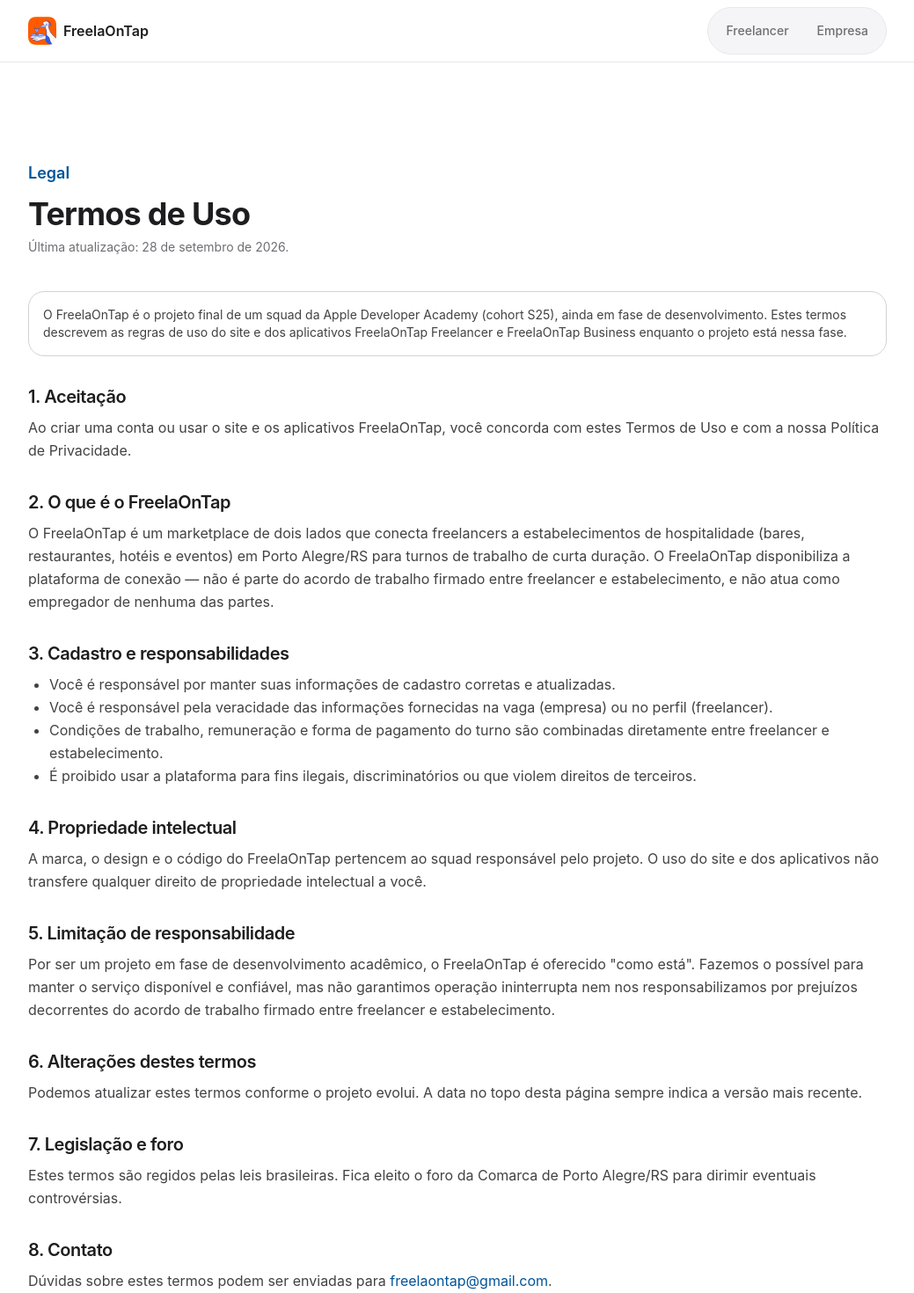
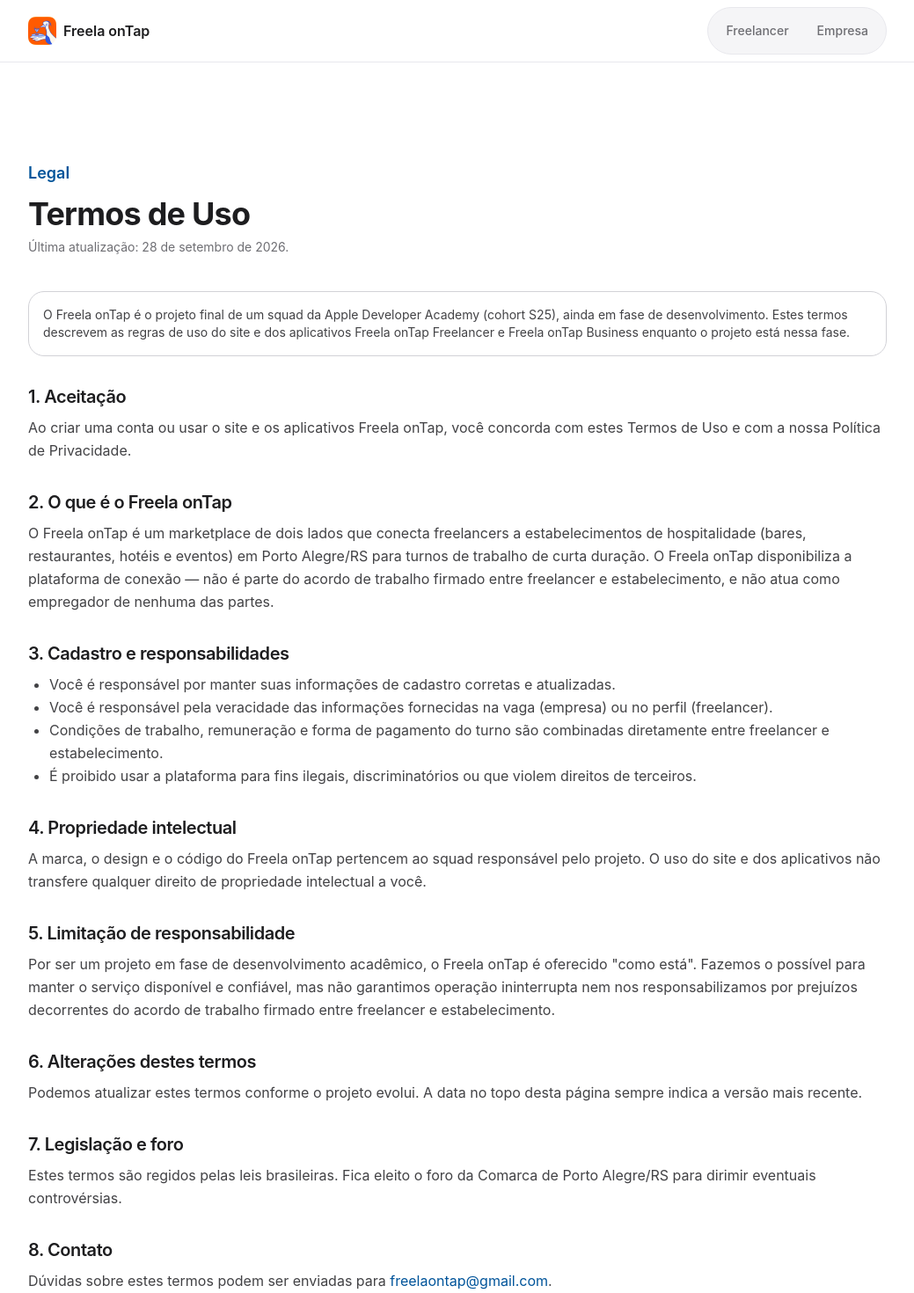
Before and after one commit to FreelaOnTap/freela-ontap-landing, a React (Vite) app: page /termos in a window 1280 px wide. Shown: the top 1470 px of the page at 88% size, without its empty margins (120-1159 px from the left). Built offline with nearby package versions, Linux system fonts and the light colour scheme; no server answers.

Commit message:
fix: spell the product name as "Freela onTap" across the site
Every user-facing occurrence — page title and meta tags, header, footer, landing copy, form consent, support, privacy and terms pages — now uses the official product name. Code identifiers, URLs and the support e-mail are unchanged.

```diff
--- a/index.html
+++ b/index.html
@@ -11,12 +11,12 @@
       href="https://fonts.googleapis.com/css2?family=Inter:wght@400;500;600;700;800&display=swap"
       rel="stylesheet"
     />
-    <title>FreelaOnTap — freelas em bares, restaurantes e cafés de Porto Alegre e região</title>
+    <title>Freela onTap — freelas em bares, restaurantes e cafés de Porto Alegre e região</title>
     <meta
       name="description"
-      content="FreelaOnTap conecta freelancers a bares, restaurantes, cafeterias e casas noturnas de Porto Alegre e região. Lançamento em 22 de outubro de 2026."
+      content="Freela onTap conecta freelancers a bares, restaurantes, cafeterias e casas noturnas de Porto Alegre e região. Lançamento em 22 de outubro de 2026."
     />
-    <meta property="og:title" content="FreelaOnTap" />
+    <meta property="og:title" content="Freela onTap" />
     <meta
       property="og:description"
       content="Sai do grupo. Entra no turno. Freelas em bares, restaurantes, cafés e casas noturnas de Porto Alegre e região."
--- a/src/components/Footer.tsx
+++ b/src/components/Footer.tsx
@@ -17,7 +17,7 @@
         <div className="flex flex-col gap-3">
           <div className="flex items-center gap-2 font-semibold" style={{ color: 'var(--color-text-primary)' }}>
             <Logo className="h-8 w-8" />
-            FreelaOnTap
+            Freela onTap
           </div>
           <p className="text-sm" style={{ color: 'var(--color-text-secondary)' }}>
             Projeto final do squad da Apple Developer Academy, cohort S25 — Porto Alegre/RS.
@@ -40,7 +40,7 @@
           <a href={`mailto:${SUPPORT_EMAIL}`} style={{ color: 'var(--color-link)' }}>
             {SUPPORT_EMAIL}
           </a>
-          <p style={{ color: 'var(--color-text-tertiary)' }}>© {currentYear} FreelaOnTap</p>
+          <p style={{ color: 'var(--color-text-tertiary)' }}>© {currentYear} Freela onTap</p>
         </div>
       </div>
     </footer>
--- a/src/components/Header.tsx
+++ b/src/components/Header.tsx
@@ -14,12 +14,12 @@
       <div className="mx-auto flex w-full max-w-5xl items-center justify-between gap-3 px-4 py-2 sm:px-6">
         <Link
           to="/"
-          aria-label="FreelaOnTap, página inicial"
+          aria-label="Freela onTap, página inicial"
           className="flex min-h-11 shrink-0 items-center gap-2 font-semibold whitespace-nowrap"
           style={{ color: 'var(--color-text-primary)' }}
         >
           <Logo className="h-8 w-8" />
-          <span className="hidden sm:inline">FreelaOnTap</span>
+          <span className="hidden sm:inline">Freela onTap</span>
         </Link>
         <AudienceSwitch label="Ver o site para" />
       </div>
--- a/src/components/InterestForm.tsx
+++ b/src/components/InterestForm.tsx
@@ -275,7 +275,7 @@
             {...invalid('consented')}
           />
           <span>
-            Aceito receber contato do FreelaOnTap por WhatsApp ou e-mail sobre o lançamento e li a{' '}
+            Aceito receber contato do Freela onTap por WhatsApp ou e-mail sobre o lançamento e li a{' '}
             <Link to="/privacidade" target="_blank" rel="noopener noreferrer" className="underline" style={{ color: 'var(--color-link)' }}>
               Política de Privacidade
             </Link>
--- a/src/content.ts
+++ b/src/content.ts
@@ -30,13 +30,13 @@
   freelancer: {
     label: 'Freelancer',
     hero: {
-      eyebrow: 'FreelaOnTap para freelancers',
+      eyebrow: 'Freela onTap para freelancers',
       headline: ['Sai do grupo.', 'Entra no turno.'],
       sub: 'Freelas em bares, restaurantes, cafés e casas noturnas de Porto Alegre e região, num app só. De graça pra quem trabalha.',
     },
     problem: {
       title: 'Vaga boa não devia depender de em qual grupo tu tá.',
-      body: 'Hoje o freela aparece no meio de um monte de mensagem, muitas vezes sem valor, sem endereço e sem saber quem tá contratando. O FreelaOnTap junta as vagas num lugar só, organizadas do teu jeito.',
+      body: 'Hoje o freela aparece no meio de um monte de mensagem, muitas vezes sem valor, sem endereço e sem saber quem tá contratando. O Freela onTap junta as vagas num lugar só, organizadas do teu jeito.',
     },
     highlights: {
       title: 'Feito pra quem vive de turno.',
@@ -66,7 +66,7 @@
       success: (name) => `Pronto, ${name}! Tu tá na lista. A gente te avisa pelo WhatsApp.`,
     },
     faq: [
-      { q: 'É de graça?', a: 'É. O FreelaOnTap é gratuito pra freelancers.' },
+      { q: 'É de graça?', a: 'É. O Freela onTap é gratuito pra freelancers.' },
       { q: 'Quando eu posso baixar?', a: 'O lançamento é no dia 22 de outubro, no Tecnopuc Experience. No dia seguinte o app já tá liberado na App Store pra iPhone.' },
       { q: 'Tenho Android. E agora?', a: 'O app chega primeiro no iPhone. A versão Android tá prevista pro começo de 2027: entra na lista que a gente te avisa assim que sair.' },
       { q: 'Como eu recebo pelo turno?', a: 'O pagamento é combinado e feito direto entre tu e a casa, fora do app. O valor do turno aparece na vaga.' },
@@ -77,7 +77,7 @@
   business: {
     label: 'Empresa',
     hero: {
-      eyebrow: 'FreelaOnTap para empresas',
+      eyebrow: 'Freela onTap para empresas',
       headline: ['Faltou gente?', 'Tem gente.'],
       sub: 'Encontra freelancers avaliados de salão, bar e cozinha em Porto Alegre e região, e cobre o turno sem depender de grupo de WhatsApp.',
     },
@@ -113,8 +113,8 @@
       success: (name) => `Recebido, ${name}! Alguém do time vai falar contigo pelo WhatsApp.`,
     },
     faq: [
-      { q: 'Quanto custa?', a: 'Durante o lançamento, o FreelaOnTap é gratuito pras empresas.' },
-      { q: 'Como eu cadastro minha casa?', a: 'Pelo app FreelaOnTap Business pra iPhone, com e-mail e senha. Enquanto ele não sai, deixa teus dados aqui que a gente entra em contato.' },
+      { q: 'Quanto custa?', a: 'Durante o lançamento, o Freela onTap é gratuito pras empresas.' },
+      { q: 'Como eu cadastro minha casa?', a: 'Pelo app Freela onTap Business pra iPhone, com e-mail e senha. Enquanto ele não sai, deixa teus dados aqui que a gente entra em contato.' },
       { q: 'Como funciona a verificação?', a: 'A empresa é verificada pelo CNPJ.' },
       { q: 'Como é feito o pagamento do freelancer?', a: 'Direto entre a casa e o freelancer, fora do app. O valor do turno fica claro na vaga desde o início.' },
       { q: 'Que tipo de casa pode usar?', a: 'Restaurantes, bares, cafeterias, casas noturnas e lugares parecidos de Porto Alegre, Canoas, Viamão, Alvorada e Guaíba.' },
--- a/src/pages/Home.tsx
+++ b/src/pages/Home.tsx
@@ -169,7 +169,7 @@
 
       <section className="section-shell flex flex-col items-center text-center">
         <MascotImage className="h-40 w-40" />
-        <p className="eyebrow mt-8">FreelaOnTap</p>
+        <p className="eyebrow mt-8">Freela onTap</p>
         <h2 className="display mt-3 max-w-4xl">Transforma a instabilidade em oportunidade.</h2>
         <div className="mt-10">
           <PrimaryActions audience={audience} phoneOS={phoneOS} centered />
--- a/src/pages/Privacidade.tsx
+++ b/src/pages/Privacidade.tsx
@@ -19,7 +19,7 @@
             className="rounded-[var(--radius-lg)] border p-4 text-sm"
             style={{ borderColor: 'var(--color-border-default)', color: 'var(--color-text-secondary)' }}
           >
-            O FreelaOnTap é o projeto final de um squad da Apple Developer Academy (cohort S25), ainda em fase
+            O Freela onTap é o projeto final de um squad da Apple Developer Academy (cohort S25), ainda em fase
             de desenvolvimento. Nesta fase, o tratamento de dados pessoais descrito abaixo é conduzido
             diretamente pela equipe do projeto, sem uma pessoa jurídica formalmente constituída. Assim que
             houver uma entidade responsável, esta política será atualizada com seus dados de identificação.
@@ -31,9 +31,9 @@
             1. Quem trata os seus dados
           </h2>
           <p className="mt-2">
-            Para os fins da Lei Geral de Proteção de Dados (Lei nº 13.709/2018 — LGPD), a equipe do FreelaOnTap
+            Para os fins da Lei Geral de Proteção de Dados (Lei nº 13.709/2018 — LGPD), a equipe do Freela onTap
             atua como controladora dos dados pessoais coletados por meio deste site e dos aplicativos
-            FreelaOnTap Freelancer e FreelaOnTap Business. Você pode falar com a gente pelo e-mail{' '}
+            Freela onTap Freelancer e Freela onTap Business. Você pode falar com a gente pelo e-mail{' '}
             <a href={`mailto:${SUPPORT_EMAIL}`} style={{ color: 'var(--color-link)' }}>
               {SUPPORT_EMAIL}
             </a>
@@ -62,8 +62,8 @@
             <strong>Entrar com Google ou com a Apple.</strong> Se você usar uma dessas opções no app, recebemos
             do Google ou da Apple apenas o seu nome, o seu e-mail, a sua foto de perfil (no caso do Google) e um
             identificador da conta. Usamos esses dados somente para criar a sua conta e identificar você no
-            FreelaOnTap. Não os vendemos, não os usamos para publicidade e não os compartilhamos fora do que
-            esta política descreve. Você pode remover o acesso do FreelaOnTap a qualquer momento nas
+            Freela onTap. Não os vendemos, não os usamos para publicidade e não os compartilhamos fora do que
+            esta política descreve. Você pode remover o acesso do Freela onTap a qualquer momento nas
             configurações da sua conta Google ou Apple, e pedir a eliminação dos dados pelo e-mail de suporte.
           </p>
         </section>
--- a/src/pages/Suporte.tsx
+++ b/src/pages/Suporte.tsx
@@ -4,7 +4,7 @@
   {
     question: 'Como funciona o cadastro?',
     answer:
-      'O cadastro é feito direto pelo aplicativo — um fluxo pra freelancers e outro pra empresas. O FreelaOnTap ainda está em desenvolvimento; assim que o app for lançado, o passo a passo aparece aqui.',
+      'O cadastro é feito direto pelo aplicativo — um fluxo pra freelancers e outro pra empresas. O Freela onTap ainda está em desenvolvimento; assim que o app for lançado, o passo a passo aparece aqui.',
   },
   {
     question: 'Preciso de experiência prévia pra ser freelancer?',
@@ -12,7 +12,7 @@
       'Cada vaga lista seus próprios pré-requisitos. Muitas vagas de turno curto não exigem experiência formal — o estabelecimento define isso na publicação.',
   },
   {
-    question: 'Em quais cidades o FreelaOnTap funciona?',
+    question: 'Em quais cidades o Freela onTap funciona?',
     answer: 'O lançamento é focado em Porto Alegre/RS. Expandir pra outras cidades é uma decisão futura do squad.',
   },
   {
@@ -31,10 +31,10 @@
         Precisa de ajuda?
       </h1>
       <p className="mt-4 max-w-xl text-lg" style={{ color: 'var(--color-text-secondary)' }}>
-        Fale direto com a equipe do FreelaOnTap. Respondemos por e-mail.
+        Fale direto com a equipe do Freela onTap. Respondemos por e-mail.
       </p>
 
-      <a href={mailtoLink('Suporte FreelaOnTap')} className="btn-primary mt-6">
+      <a href={mailtoLink('Suporte Freela onTap')} className="btn-primary mt-6">
         Escrever para {SUPPORT_EMAIL}
       </a>
 
--- a/src/pages/Termos.tsx
+++ b/src/pages/Termos.tsx
@@ -19,9 +19,9 @@
             className="rounded-[var(--radius-lg)] border p-4 text-sm"
             style={{ borderColor: 'var(--color-border-default)', color: 'var(--color-text-secondary)' }}
           >
-            O FreelaOnTap é o projeto final de um squad da Apple Developer Academy (cohort S25), ainda em fase
-            de desenvolvimento. Estes termos descrevem as regras de uso do site e dos aplicativos FreelaOnTap
-            Freelancer e FreelaOnTap Business enquanto o projeto está nessa fase.
+            O Freela onTap é o projeto final de um squad da Apple Developer Academy (cohort S25), ainda em fase
+            de desenvolvimento. Estes termos descrevem as regras de uso do site e dos aplicativos Freela onTap
+            Freelancer e Freela onTap Business enquanto o projeto está nessa fase.
           </p>
         </section>
 
@@ -30,19 +30,19 @@
             1. Aceitação
           </h2>
           <p className="mt-2">
-            Ao criar uma conta ou usar o site e os aplicativos FreelaOnTap, você concorda com estes Termos de
+            Ao criar uma conta ou usar o site e os aplicativos Freela onTap, você concorda com estes Termos de
             Uso e com a nossa Política de Privacidade.
           </p>
         </section>
 
         <section>
           <h2 className="text-xl font-semibold" style={{ color: 'var(--color-text-primary)' }}>
-            2. O que é o FreelaOnTap
+            2. O que é o Freela onTap
           </h2>
           <p className="mt-2">
-            O FreelaOnTap é um marketplace de dois lados que conecta freelancers a estabelecimentos de
+            O Freela onTap é um marketplace de dois lados que conecta freelancers a estabelecimentos de
             hospitalidade (bares, restaurantes, hotéis e eventos) em Porto Alegre/RS para turnos de trabalho de
-            curta duração. O FreelaOnTap disponibiliza a plataforma de conexão — não é parte do acordo de
+            curta duração. O Freela onTap disponibiliza a plataforma de conexão — não é parte do acordo de
             trabalho firmado entre freelancer e estabelecimento, e não atua como empregador de nenhuma das
             partes.
           </p>
@@ -65,7 +65,7 @@
             4. Propriedade intelectual
           </h2>
           <p className="mt-2">
-            A marca, o design e o código do FreelaOnTap pertencem ao squad responsável pelo projeto. O uso do
+            A marca, o design e o código do Freela onTap pertencem ao squad responsável pelo projeto. O uso do
             site e dos aplicativos não transfere qualquer direito de propriedade intelectual a você.
           </p>
         </section>
@@ -75,7 +75,7 @@
             5. Limitação de responsabilidade
           </h2>
           <p className="mt-2">
-            Por ser um projeto em fase de desenvolvimento acadêmico, o FreelaOnTap é oferecido "como está".
+            Por ser um projeto em fase de desenvolvimento acadêmico, o Freela onTap é oferecido "como está".
             Fazemos o possível para manter o serviço disponível e confiável, mas não garantimos operação
             ininterrupta nem nos responsabilizamos por prejuízos decorrentes do acordo de trabalho firmado
             entre freelancer e estabelecimento.
```
